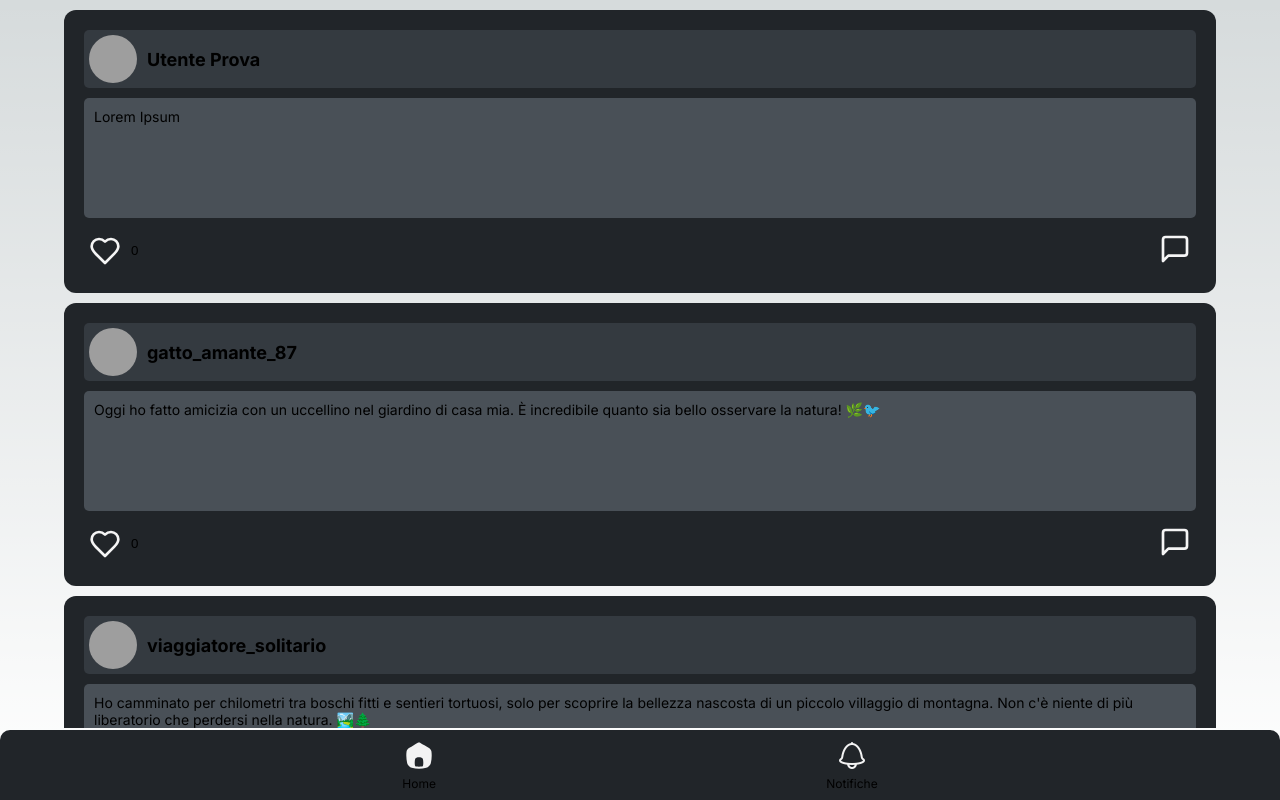
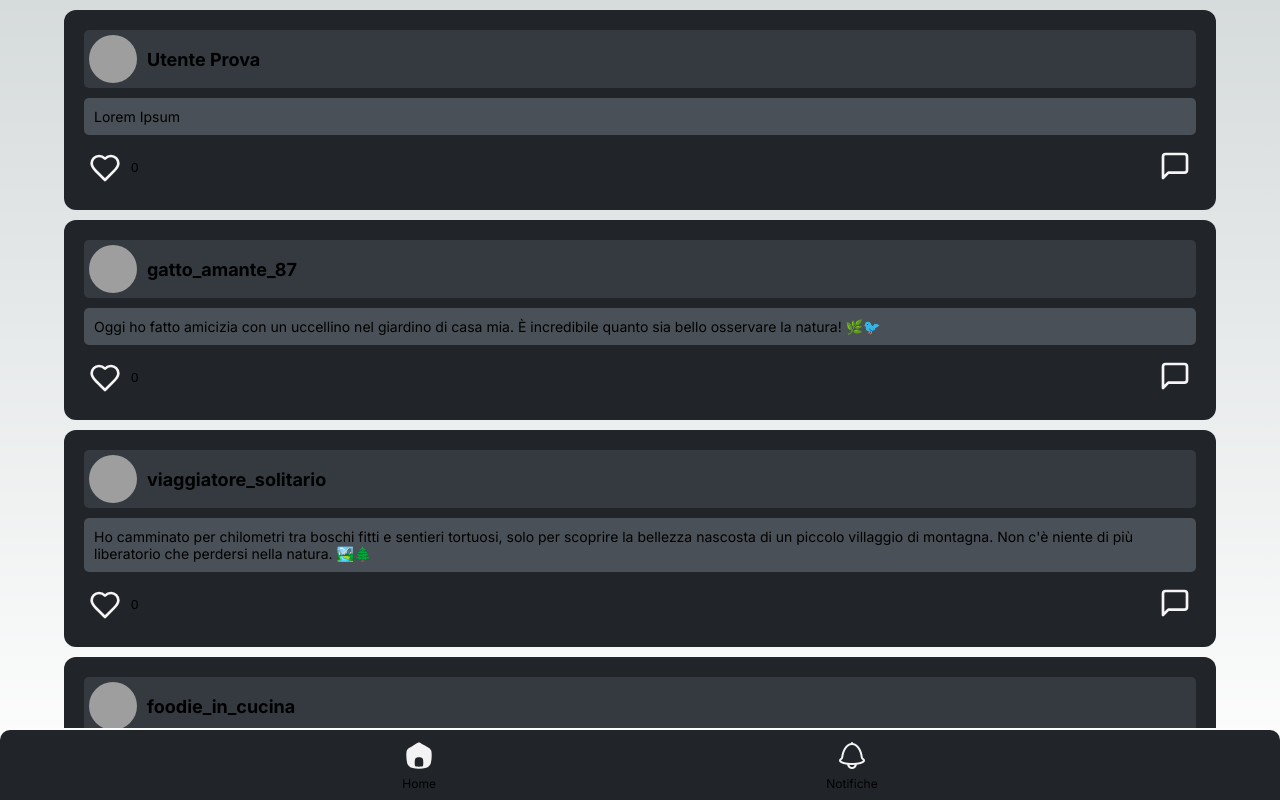
Before and after one commit to cecco25/react-social-network, a Next.js app: page / in a window 1280 px wide. Built offline with nearby package versions, Linux system fonts and the light colour scheme; grey boxes are pictures that could not be loaded.

Commit message:
Update post-style.css

```diff
--- a/src/components/Post/post-style.css
+++ b/src/components/Post/post-style.css
@@ -28,7 +28,7 @@
     background-color: #495057;
     padding: 10px;
     border-radius: 5px;
-    height: 120px;
+    max-height: 200px;
     font-size: 14px;
     overflow-y: auto;
 }
```
